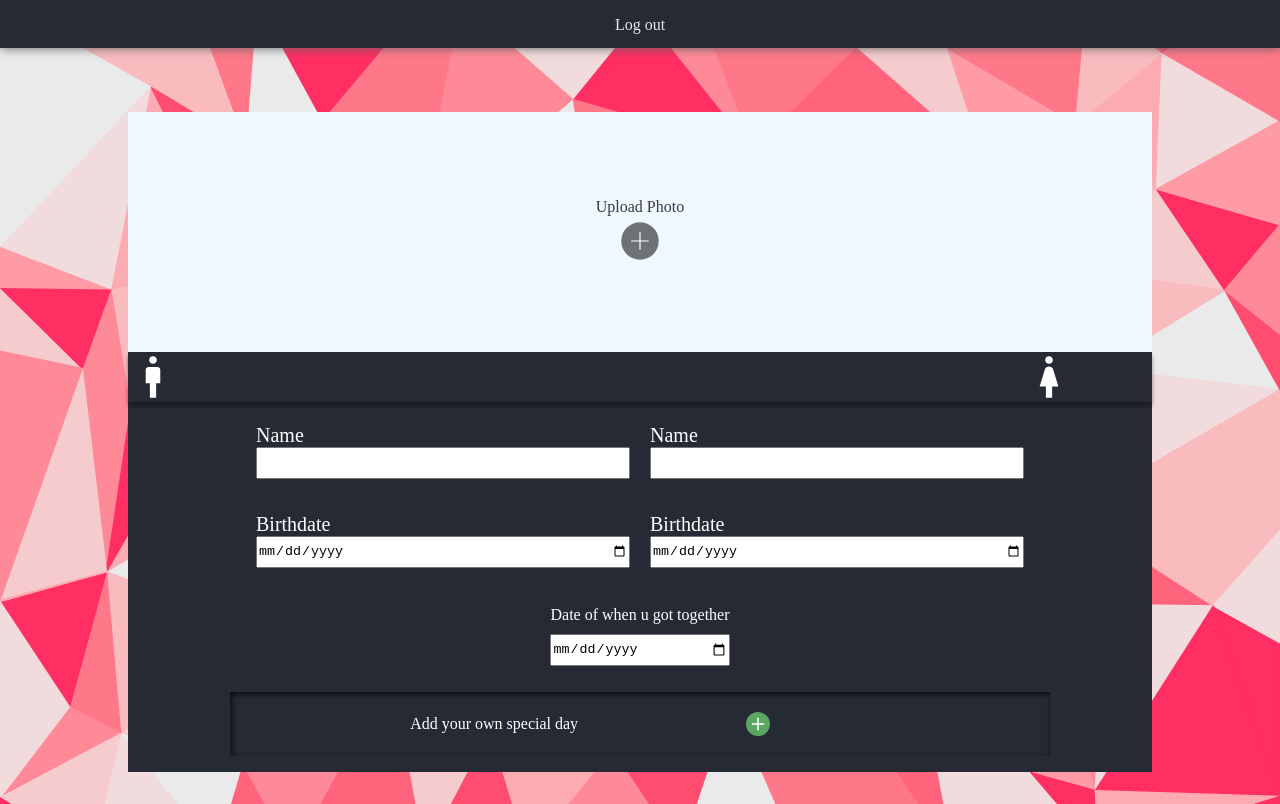
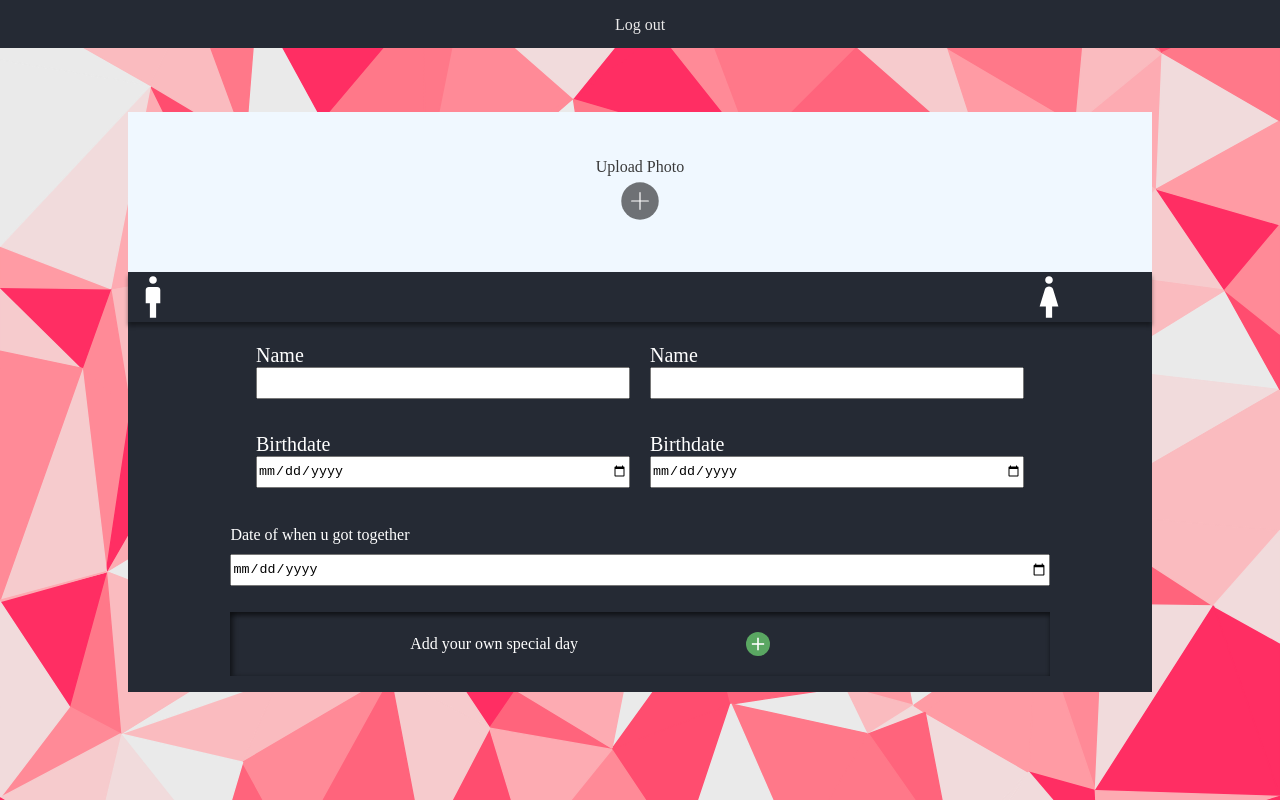
Before and after one commit to Zeeroon-e/Together, a React (Vite) app: page /home in a window 1280 px wide. Built offline with nearby package versions, Linux system fonts and the light colour scheme.

Commit message:
css fixed bugged white space bugg

```diff
--- a/src/App.css
+++ b/src/App.css
@@ -1,16 +1,15 @@
 *{
-  margin: 0;
-  padding: 0;
+  margin: 0px;
+  padding: 0px;
   box-sizing: border-box;
 }
 
 #root {
-  width: 100vw;
-  min-height: 100vh;
-  margin: 0;
   background-image: url('./assets/bg.svg');
   background-repeat: no-repeat;
   background-size: cover ;
+  width: 100%;
+  min-height: 100vh;
 }
 
 .App{
--- a/src/components/createform.scss
+++ b/src/components/createform.scss
@@ -2,22 +2,19 @@
     background-color: #252A34;
     width: 80vw;
     height: 100%;
-
     display: flex;
     flex-direction: column;
     margin: auto;
     align-items: center;
 }
 
-.photo{
+ .photo{
     display: flex;
     justify-content: center;
     align-items: center;
     background-color: aliceblue;
-    width: 80vw;
-    height: 30vh;
-
-
+    width: 100%;
+    height: 20vh;
 }
 .file {
     opacity: 1;
@@ -72,6 +69,7 @@
     display: flex;
     flex-direction: row;
     justify-content: center;
+    width: 80%;
 }
 
 .field{
@@ -106,6 +104,7 @@
     margin: 1rem;
     display: flex;
     flex-direction: column;
+    width: 80%;
     input{
         height: 2rem;
         margin: 10px 0px;
--- a/src/components/header.scss
+++ b/src/components/header.scss
@@ -1,10 +1,9 @@
 .nav {
     display: flex;
     justify-content: space-between;
-    position: sticky;
-    width: 100vw;
+    width: 100%;
     background-color: #252A34;
-    box-shadow: 0px 0px 10px rgb(95, 95, 95);
+
 
     .nav__toggle{
       position: absolute;
--- a/src/views/home.scss
+++ b/src/views/home.scss
@@ -1,12 +1,13 @@
+
 .header-display{
     position: absolute;
     top: 0;
     left: 0;
+    width: 100%;
 }
 
-.content-container{
-
+ .content-container{
     display: flex;
     justify-content: center;
     margin-top: 10vh;
-}
+ }
```
